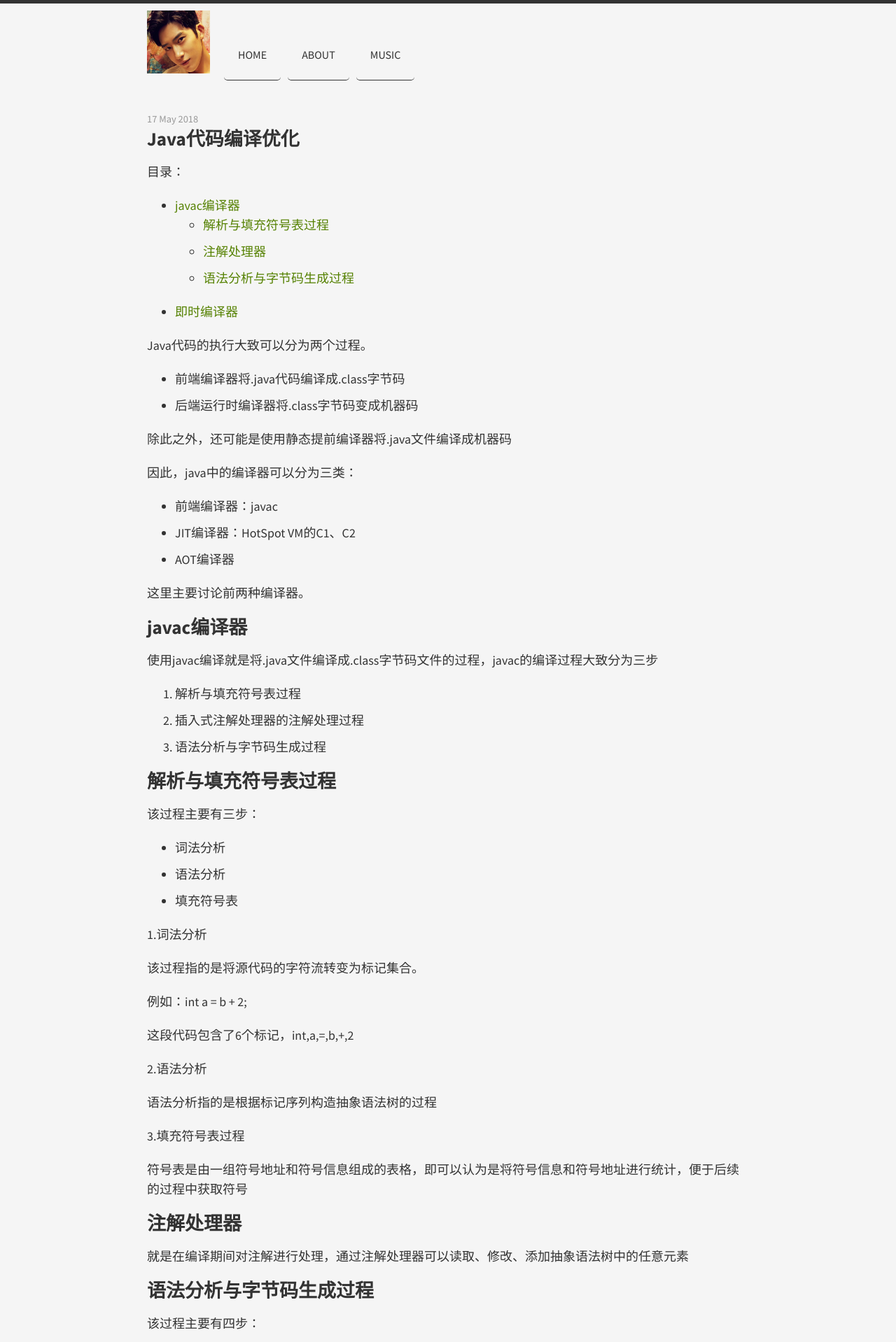
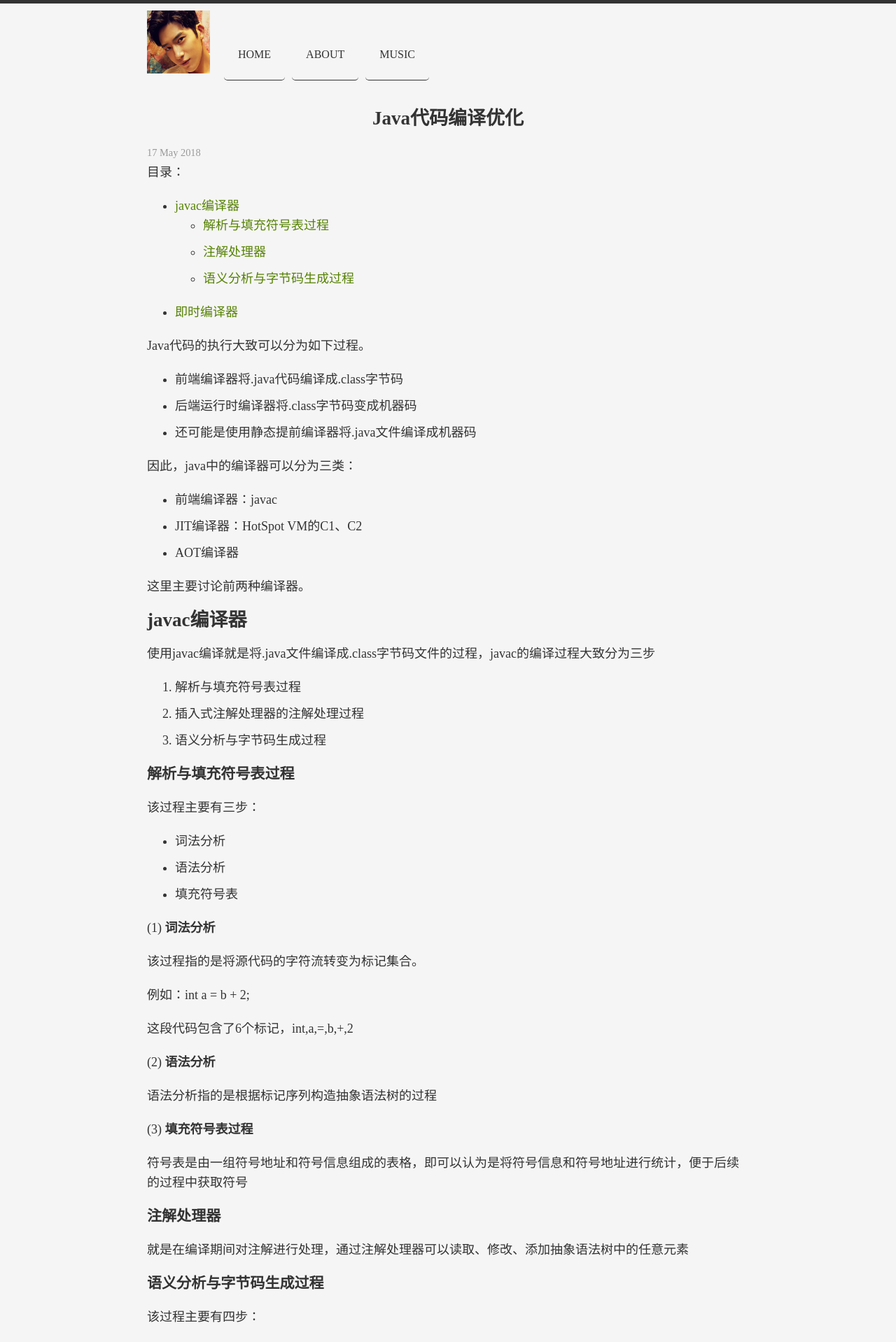
Before and after one commit to ruanwenjun/ruanwenjun.github.io, a Jekyll site: the page built from _posts/2018-5-17-javaCompile.md, in a window 1280 px wide. Shown: the top 1918 px of the page at 70% size. Built offline with Jekyll 4.4.1, drawn with Linux system fonts in a browser that asks for light colours; nearby versions of some CDN libraries; comment, search, counter and statistics services are not loaded; some of the changed text lies outside the part shown.

Commit message:
修改字体

```diff
--- a/_layouts/post.html
+++ b/_layouts/post.html
@@ -3,8 +3,7 @@ layout: default
 ---
 
 <article class="single row gutters">
-  <time class="published" datetime="{{ page.date | date: '%Y-%m-%d' }}">{{ page.date | date_to_long_string }}</time>
-  <h2>{{ page.title }}</h2>
-
+    <h1 style="text-align: center;">{{ page.title }}</h1>
+	<time class="published" style="text-align: center;" datetime="{{ page.date | date: '%Y-%m-%d' }}">{{ page.date | date_to_long_string }}</time>
   {{ content }}
 </article>
--- a/_posts/2018-5-17-javaCompile.md
+++ b/_posts/2018-5-17-javaCompile.md
@@ -3,19 +3,18 @@ layout: post
 title: Java代码编译优化
 ---
 目录：
-* [javac编译器](#javac编译器)
-	* [解析与填充符号表过程](#解析与填充符号表过程)
-	* [注解处理器](#注解处理器)
-	* [语法分析与字节码生成过程](#语法分析与字节码生成过程)
-* [即时编译器](#即时编译器)
+- [javac编译器](#javac编译器)
+	- [解析与填充符号表过程](#解析与填充符号表过程)
+	- [注解处理器](#注解处理器)
+	- [语义分析与字节码生成过程](#语义分析与字节码生成过程)
+- [即时编译器](#即时编译器)
 
 
 
-Java代码的执行大致可以分为两个过程。
+Java代码的执行大致可以分为如下过程。
 - 前端编译器将.java代码编译成.class字节码
 - 后端运行时编译器将.class字节码变成机器码
-
-除此之外，还可能是使用静态提前编译器将.java文件编译成机器码
+- 还可能是使用静态提前编译器将.java文件编译成机器码
 
 因此，java中的编译器可以分为三类：
 
@@ -25,19 +24,19 @@ Java代码的执行大致可以分为两个过程。
 
 这里主要讨论前两种编译器。
 
-# javac编译器
+## javac编译器
 使用javac编译就是将.java文件编译成.class字节码文件的过程，javac的编译过程大致分为三步
 1. 解析与填充符号表过程
 2. 插入式注解处理器的注解处理过程
-3. 语法分析与字节码生成过程
+3. 语义分析与字节码生成过程
 
-## 解析与填充符号表过程
+### 解析与填充符号表过程
 该过程主要有三步：
 - 词法分析
 - 语法分析
 - 填充符号表
 
-1.词法分析
+(1) **词法分析**
 
 该过程指的是将源代码的字符流转变为标记集合。
 
@@ -45,25 +44,25 @@ Java代码的执行大致可以分为两个过程。
 
 这段代码包含了6个标记，int,a,=,b,+,2
 
-2.语法分析
+(2) **语法分析**
 
 语法分析指的是根据标记序列构造抽象语法树的过程
 
-3.填充符号表过程
+(3) **填充符号表过程**
 
 符号表是由一组符号地址和符号信息组成的表格，即可以认为是将符号信息和符号地址进行统计，便于后续的过程中获取符号
 
-## 注解处理器
+### 注解处理器
 就是在编译期间对注解进行处理，通过注解处理器可以读取、修改、添加抽象语法树中的任意元素
 
-## 语法分析与字节码生成过程
+### 语义分析与字节码生成过程
 该过程主要有四步：
 - 标注检查
 - 数据及控制流分析
 - 解语法糖
 - 字节码生成
 
-1.标注检查
+(1) **标注检查**
 
 标注检查主要是检查：
 - 变量使用前是否声明
@@ -77,14 +76,14 @@ int a = 1 + 2;
 
 编译之后会定义a = 3;因此，与int a = 3相比，运行速度是一样的。
 
-2.数据及控制流分析
+(2) **数据及控制流分析**
 
 该过程是对程序上下文逻辑进行进一步的检查：
 - 程序局部变量在使用前是否赋值
 - 方法的每条路径是否都有返回值
 - 是否所有的受查异常都能被正确处理
 
-3.解语法糖
+(3) **解语法糖**
 
 语法糖可以看作是编译器的小把戏，为了方便程序员编写代码，增加程序的可读性
 
@@ -98,17 +97,17 @@ int a = 1 + 2;
 
 此外还有自动装箱、拆箱、foreach循环等都是语法糖
 
-4.字节码生成
+(4) **字节码生成**
 
 该过程将前面生成的信息转换成字节码写到磁盘，同时还会进行一些代码的替换优化，例如将字符串的相加替换为StringBuilder的append操作
 
-# 即时编译器
+## 即时编译器
 
 早先，java程序是通过解释器进行解释执行。即直接解释字节码，从而运行程序。而后来，为了提高热点代码（运行特别频繁的代码）的执行效率，在运行时，虚拟机会将这部分热点代码编译成与本地平台相关的机器码，并进行各种优化，完成这个任务的编译器叫即使编译器（JIT）
 
 即时编译器并不是虚拟机必备的，但是是衡量虚拟机性能的一个很重要的指标。
 
-1.解释器与编译器
+(1) **解释器与编译器**
 
 主流的虚拟机都采用解释器与编译器共存的架构。
 
@@ -123,7 +122,7 @@ HotSpot内置两个即时编译器，Client Compiler、Server Compiler简称C1
 
 实施分层编译后，C1、C2将会同时工作，许多代码会被多次编译，用C1获取更高的编译速度，C2获取更好的编译质量。
 
-2.编译触发的条件
+(2) **编译触发的条件**
 
 在运行时会被即时编译器编译的热点代码有两种：
 - 多次调用的方法体
--- a/assets/css/main.css
+++ b/assets/css/main.css
@@ -13,7 +13,6 @@ body {
   background-color: #f5f5f5;
   color: #333;
   border-top: 5px solid #333;
-  font-family: 'Source Sans Pro', sans-serif;
   font-weight: 400;
   line-height: 1.5;
 
```
Also changed, not shown: about/about.md (+1 -1 lines).
